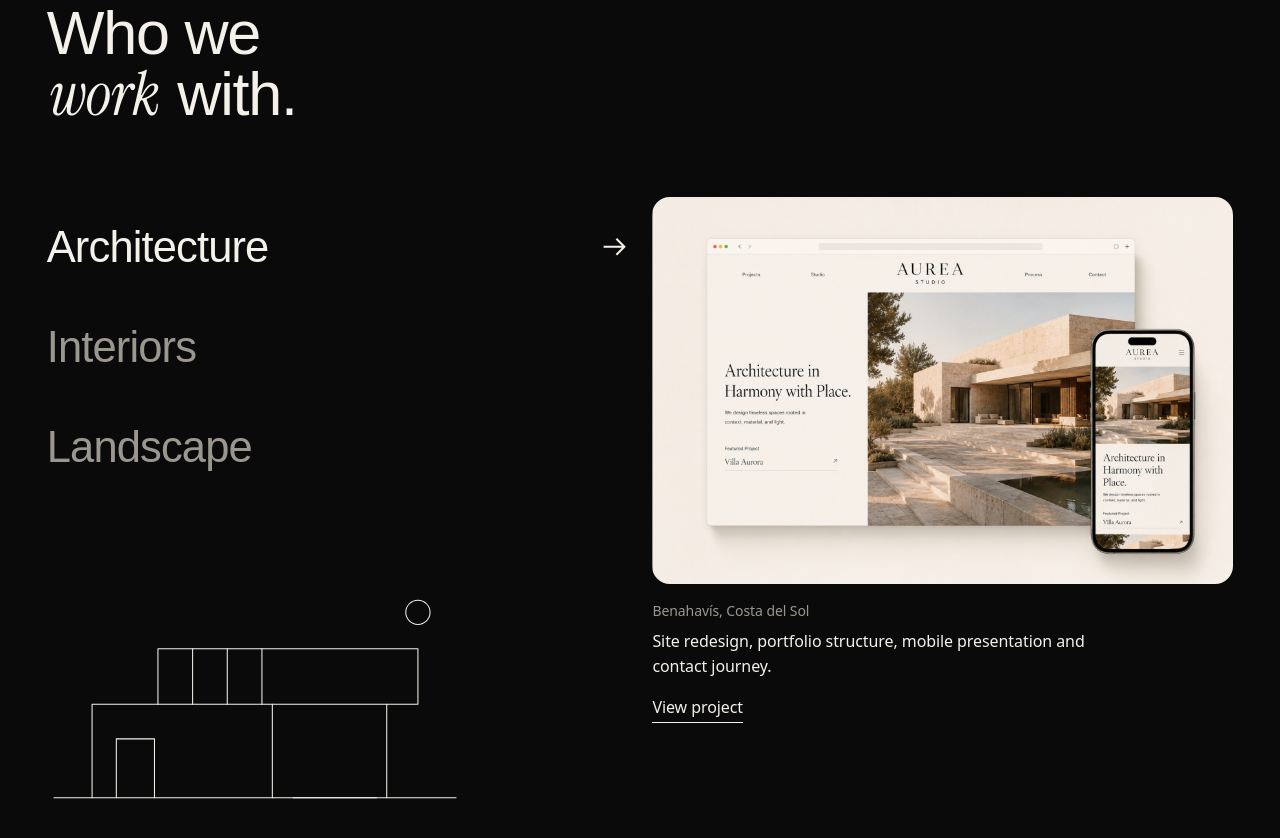
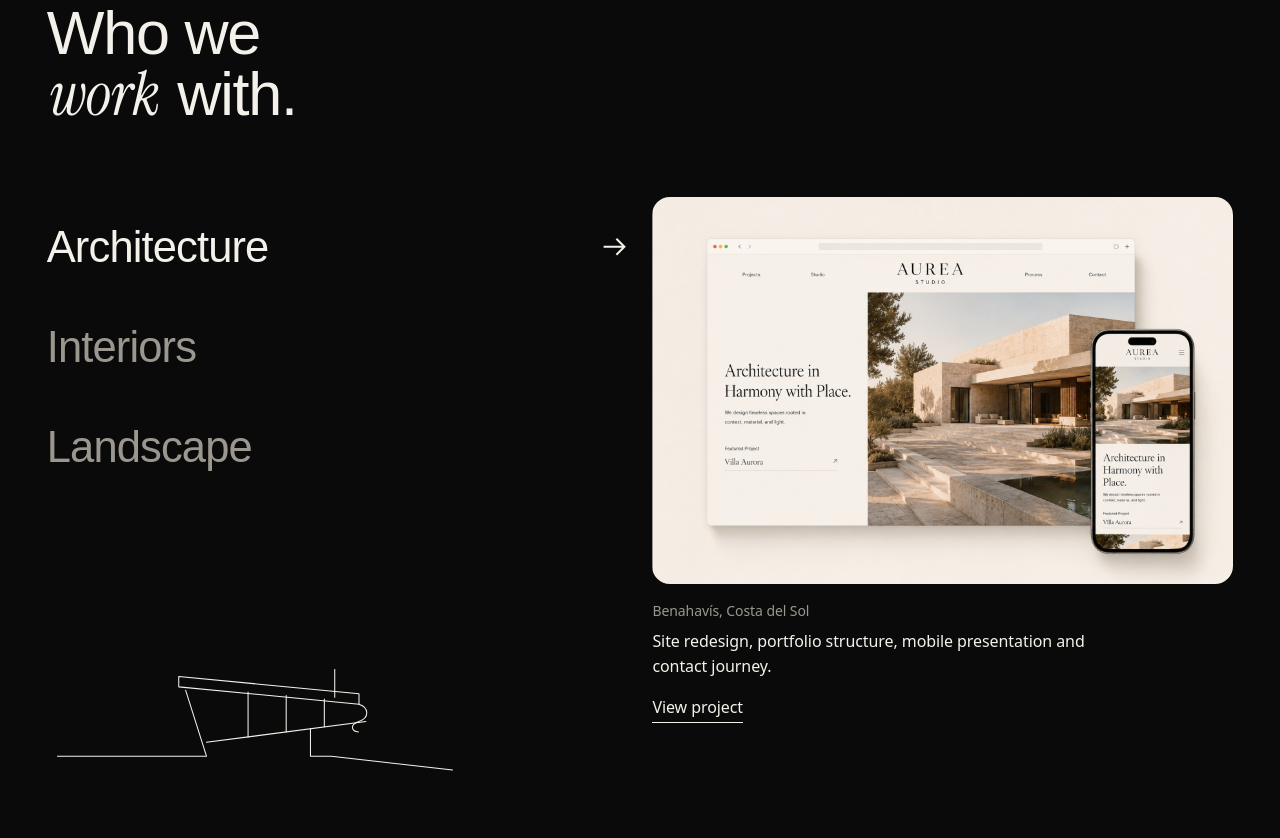
Before and after one commit to nmmilosevic/archi-studio, an Astro site: page /en in a window 1280 px wide. Shown: the part 5281-6119 px from the top of the page. Built offline with nearby package versions, Linux system fonts and the light colour scheme; Astro itself is replaced by a stand-in of ours; a web font is replaced by a local one.

Commit message:
Studios: line illustrations redrawn from the hand sketches (house, armchair in alcove, shrubs)
Co-Authored-By: Claude Opus 5.5 <noreply@anthropic.com>

```diff
--- a/src/pages/[lang]/index.astro
+++ b/src/pages/[lang]/index.astro
@@ -38,30 +38,28 @@ const beyondIcons = [
 // 1px line illustrations for the studio types (same order as studioSlugs / studios.labels).
 // Each path draws in when its studio is hovered; see .home-studios__art.
 const studioArt = [
-  // Architecture: a modernist villa elevation with a cantilever, glazing and a pool
-  `<path pathLength="1" style="--i:0" d="M4 132h232"/>
-   <path pathLength="1" style="--i:1" d="M26 132V78h104v54"/>
-   <path pathLength="1" style="--i:2" d="M64 78V46h150v32h-84"/>
-   <path pathLength="1" style="--i:3" d="M196 78v54"/>
-   <path pathLength="1" style="--i:4" d="M84 46v32M104 46v32M124 46v32"/>
-   <path pathLength="1" style="--i:5" d="M40 132V98h22v34"/>
-   <path pathLength="1" style="--i:6" d="M142 132h48"/>
-   <path pathLength="1" style="--i:7" d="M214 18a7 7 0 1 1 0 14a7 7 0 1 1 0-14z"/>`,
-  // Interiors: a window, a sofa, a floor lamp and a plant
-  `<path pathLength="1" style="--i:0" d="M4 132h232"/>
-   <path pathLength="1" style="--i:1" d="M28 22h58v76H28zM57 22v76"/>
-   <path pathLength="1" style="--i:2" d="M82 130v-22a4 4 0 0 1 4-4h76a4 4 0 0 1 4 4v22"/>
-   <path pathLength="1" style="--i:3" d="M92 104V92h56v12"/>
-   <path pathLength="1" style="--i:4" d="M186 130V58M176 58h20l-5-12h-10z"/>
-   <path pathLength="1" style="--i:5" d="M216 130v-24M216 106c-9-6-11-17-6-26M216 106c9-6 11-17 6-26"/>
-   <path pathLength="1" style="--i:6" d="M70 136h108"/>`,
-  // Landscape: rolling hills, a round tree, a cypress, a path and the sun
-  `<path pathLength="1" style="--i:0" d="M4 132h232"/>
-   <path pathLength="1" style="--i:1" d="M4 112c40-22 78-22 116 0s78 22 116 0"/>
-   <path pathLength="1" style="--i:2" d="M52 132V96M52 66a15 15 0 1 1 0 30a15 15 0 1 1 0-30z"/>
-   <path pathLength="1" style="--i:3" d="M188 132V96M188 44c-9 16-9 38 0 52c9-14 9-36 0-52z"/>
-   <path pathLength="1" style="--i:4" d="M110 132c8-8 18-13 34-16"/>
-   <path pathLength="1" style="--i:5" d="M140 20a9 9 0 1 1 0 18a9 9 0 1 1 0-18z"/>`,
+  // Architecture (from the sketch): long tilted roof slab on three posts, slanted wall, chimney, ground running through
+  `<path pathLength="1" style="--i:0" d="M6 108H92L80 70"/>
+   <path pathLength="1" style="--i:1" d="M76 62L180 72V78L76 68Z"/>
+   <path pathLength="1" style="--i:2" d="M92 100L184 88"/>
+   <path pathLength="1" style="--i:3" d="M116 71V97M138 73V94M160 75V91"/>
+   <path pathLength="1" style="--i:4" d="M166 74V58"/>
+   <path pathLength="1" style="--i:5" d="M180 78c6 2 6 8 0 10s-4 6 0 6"/>
+   <path pathLength="1" style="--i:6" d="M152 92V108H164L234 116"/>`,
+  // Interiors (from the sketch): double arched alcove, lounge chair with headrest, ottoman, a cup with steam
+  `<path pathLength="1" style="--i:0" d="M4 136H236"/>
+   <path pathLength="1" style="--i:1" d="M30 136V64C30 12 210 12 210 64V136"/>
+   <path pathLength="1" style="--i:2" d="M46 128V68C46 30 194 30 194 68V104"/>
+   <path pathLength="1" style="--i:3" d="M70 100L62 86C80 76 104 72 112 66L114 52C118 48 122 56 120 68"/>
+   <path pathLength="1" style="--i:4" d="M62 86C72 100 104 104 126 96L170 92C166 106 156 112 142 112"/>
+   <path pathLength="1" style="--i:5" d="M98 104V130M120 100L114 132M150 112V130"/>
+   <path pathLength="1" style="--i:6" d="M128 92V78H138V92"/>
+   <path pathLength="1" style="--i:7" d="M131 72c-2-3 2-5 0-8M136 72c-2-3 2-5 0-8"/>`,
+  // Landscape (from the sketch): ground line broken by two scribbled shrubs
+  `<path pathLength="1" style="--i:0" d="M6 122H74"/>
+   <path pathLength="1" style="--i:1" d="M74 122L76 110L80 112L82 98L88 100L92 80L100 88L106 84L104 94L114 92L106 100L116 102L106 108L116 112L104 116L114 122"/>
+   <path pathLength="1" style="--i:2" d="M114 122L116 110L122 106L126 110L134 100L142 102L148 98L152 104L158 102L152 108L160 110L152 114L160 118L150 122"/>
+   <path pathLength="1" style="--i:3" d="M150 122L234 120"/>`,
 ];
 
 // Line icons for the "What's included" cards, same draw system
```
